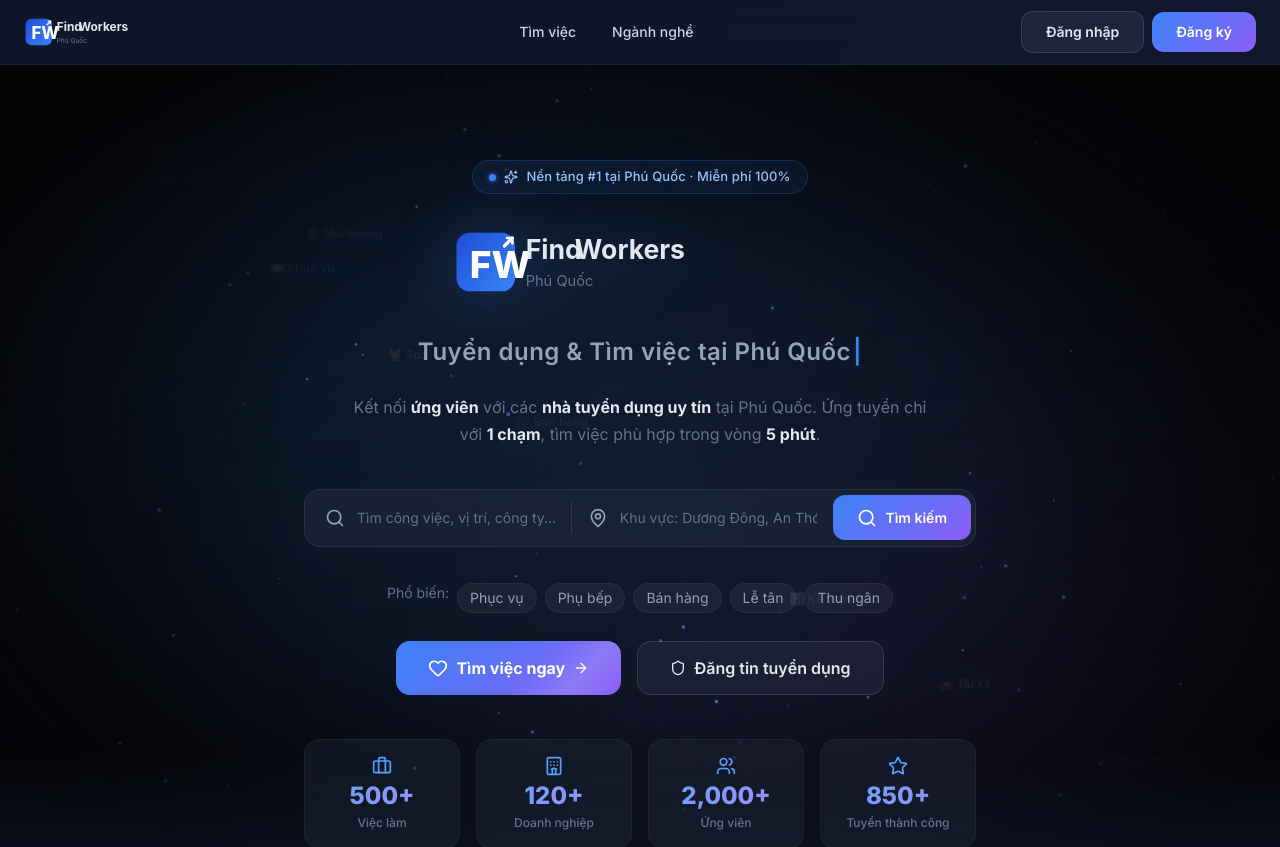
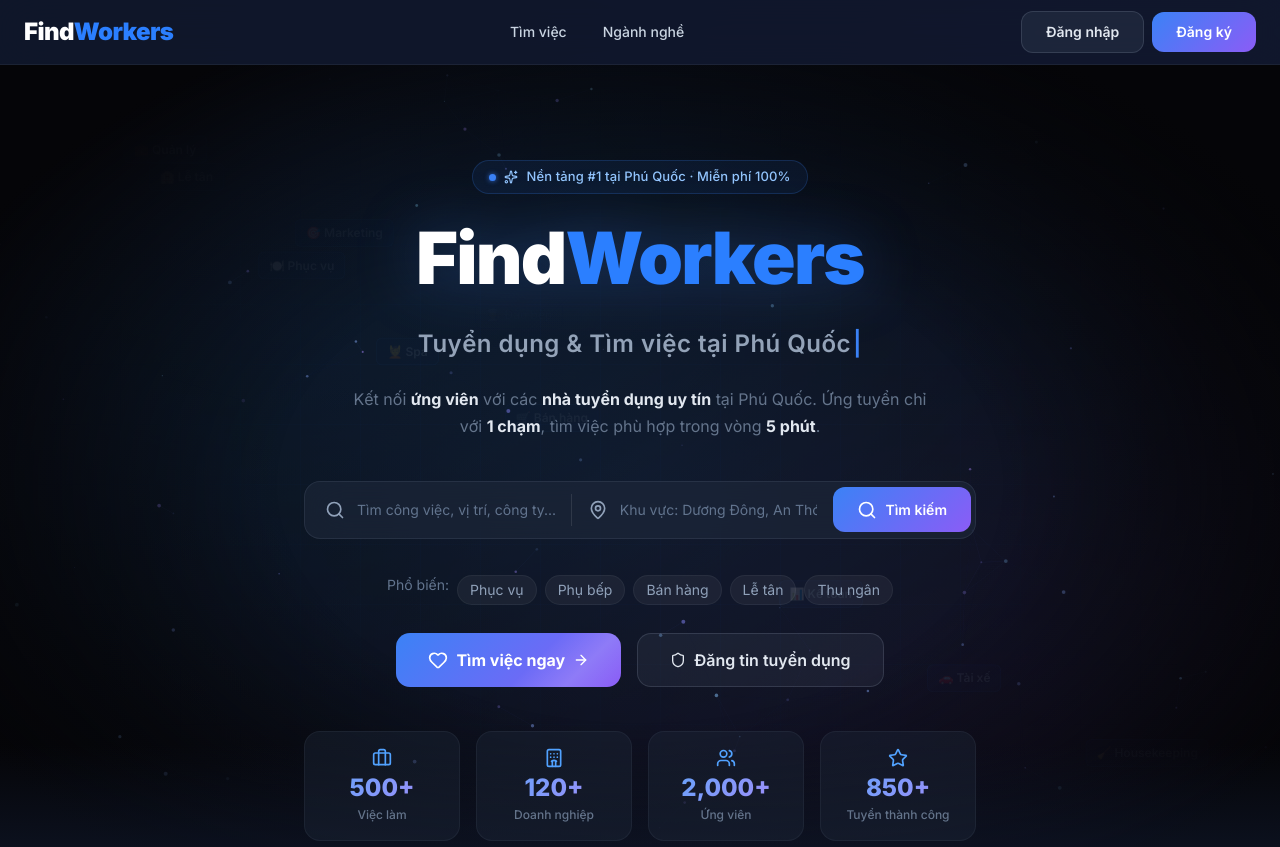
Before and after one commit to sigmaskibidirizzler123/FindWorkers, a Next.js app: page / in a window 1280 px wide. Shown: the top 847 px of the page. Built offline with nearby package versions, Linux system fonts and the light colour scheme; no server answers.

Commit message:
style: change logo image to text 'FindWorkers'

```diff
--- a/src/components/layout/footer.tsx
+++ b/src/components/layout/footer.tsx
@@ -9,11 +9,9 @@
                     {/* Brand */}
                     <div className="space-y-4">
                         <Link href="/" className="flex items-center gap-2 group">
-                            <img
-                                src="/logo.svg"
-                                alt="FindWorkers"
-                                className="h-10 w-auto object-contain"
-                            />
+                            <span className="text-2xl font-black tracking-tight text-white">
+                                Find<span className="text-blue-500">Workers</span>
+                            </span>
                         </Link>
                         <p className="text-sm text-slate-400 leading-relaxed">
                             Nền tảng kết nối việc làm thông minh. Tìm việc nhanh, tuyển dụng hiệu quả.
--- a/src/components/layout/navbar.tsx
+++ b/src/components/layout/navbar.tsx
@@ -133,11 +133,9 @@
                 <div className="flex items-center justify-between h-16">
                     {/* Logo */}
                     <Link href="/" className="flex items-center gap-2 group">
-                        <img
-                            src="/logo.svg"
-                            alt="FindWorkers"
-                            className="h-9 w-auto object-contain"
-                        />
+                        <span className="text-2xl font-black tracking-tight text-white group-hover:text-blue-400 transition-colors">
+                            Find<span className="text-blue-500">Workers</span>
+                        </span>
                     </Link>
 
                     {/* Desktop Nav */}
--- a/src/components/ui/findworkers-hero.tsx
+++ b/src/components/ui/findworkers-hero.tsx
@@ -244,12 +244,9 @@
 
                 {/* Logo */}
                 <div className="flex items-center justify-center gap-3 mb-4">
-                    <img
-                        src="/logo.svg"
-                        alt="FindWorkers Logo"
-                        className="h-14 md:h-20 w-auto object-contain drop-shadow-2xl"
-                        style={{ filter: 'drop-shadow(0 0 30px rgba(59,130,246,0.3))' }}
-                    />
+                    <h1 className="text-5xl md:text-7xl font-black tracking-tight text-white drop-shadow-2xl" style={{ filter: 'drop-shadow(0 0 30px rgba(59,130,246,0.3))' }}>
+                        Find<span className="text-blue-500">Workers</span>
+                    </h1>
                 </div>
 
                 {/* Typewriter tagline */}
```
